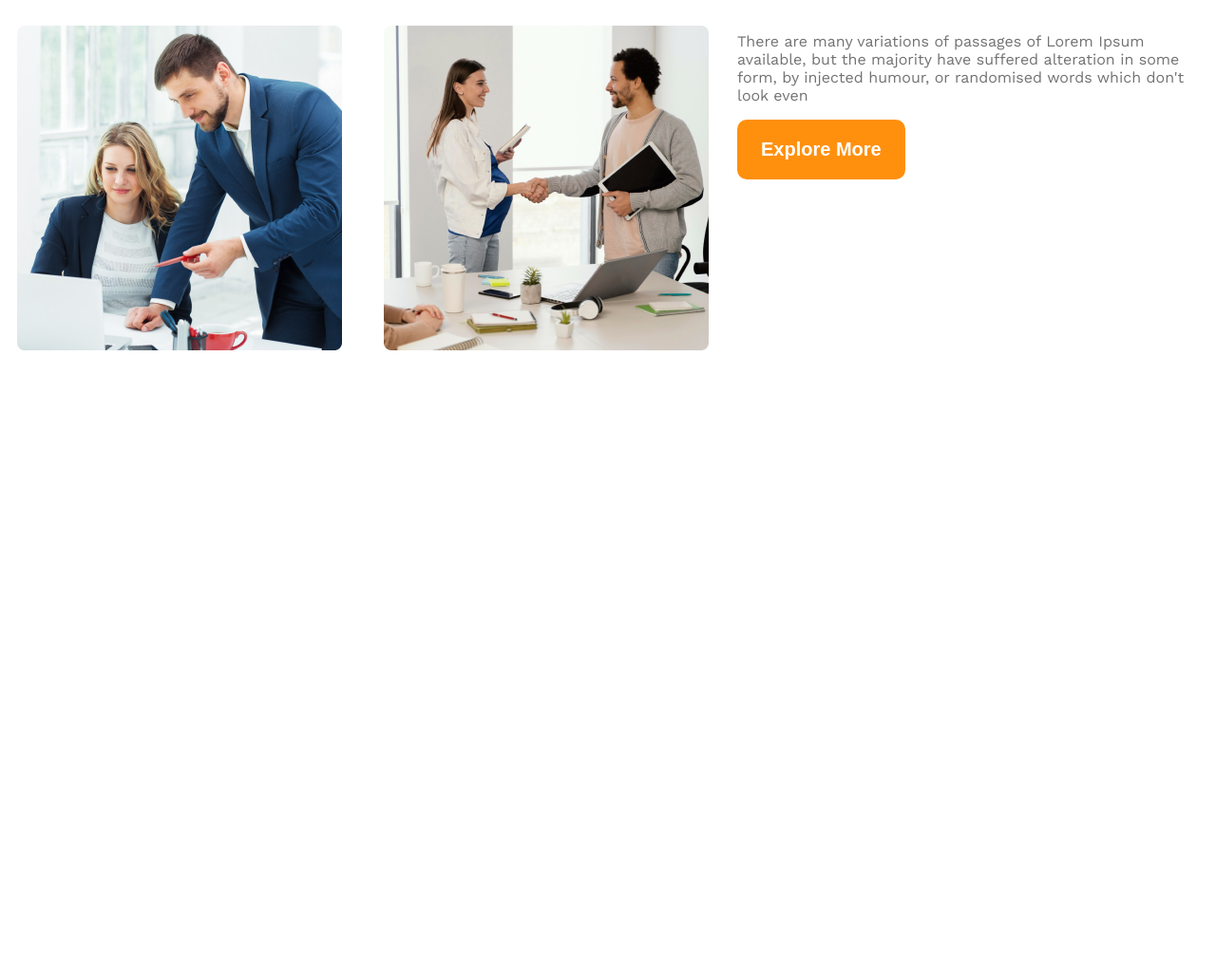
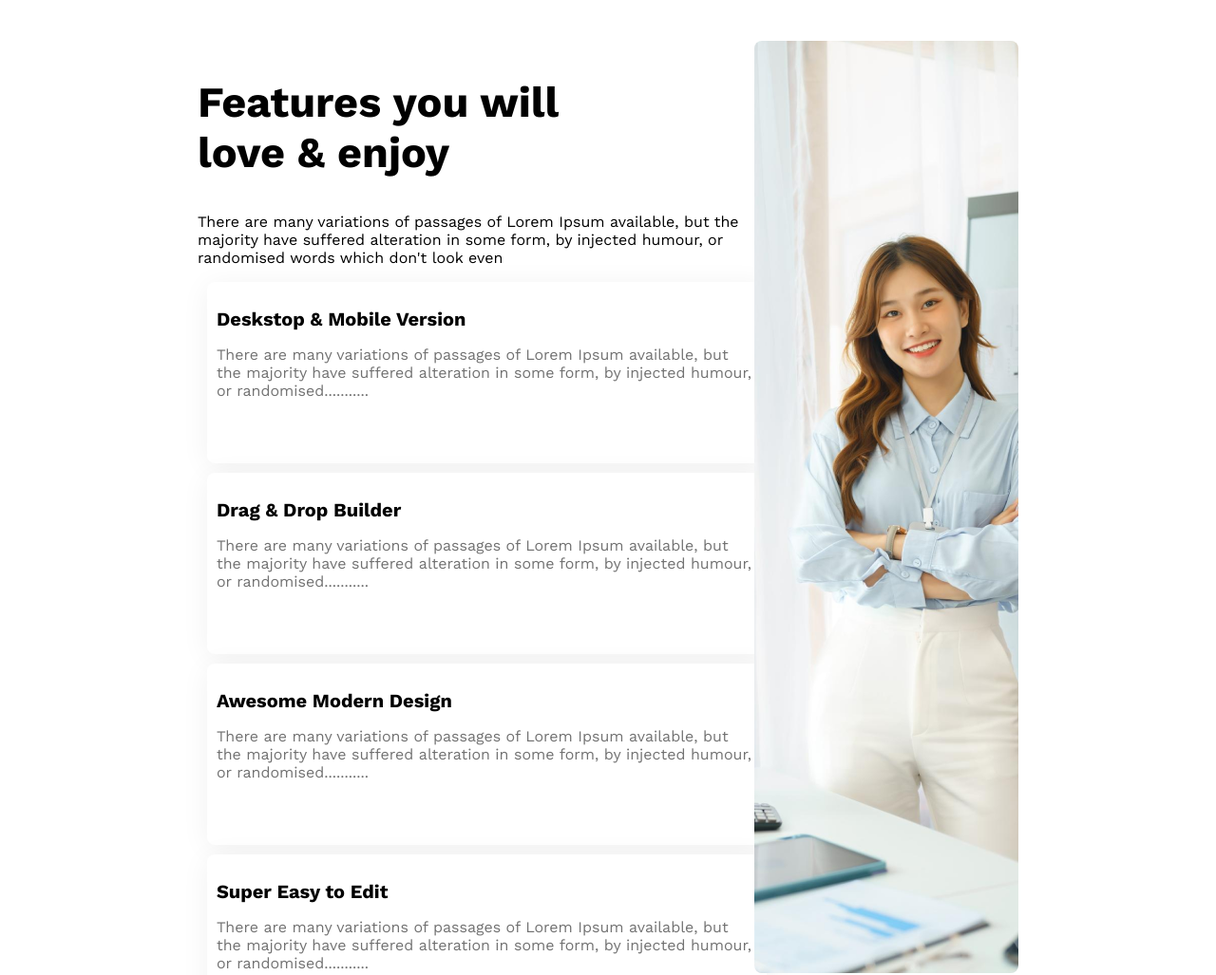
Before and after one commit to saiful108/assignment-2, a plain HTML site: page index.html in a window 1280 px wide. Shown: the part 1498-2525 px from the top of the page at 95% size. Before the commit the page ends 1889 px from the top, so only its background shows below. Drawn offline with nearby package versions, Linux system fonts and the light colour scheme.

Commit message:
Features you will love & enjoy

```diff
--- a/index.html
+++ b/index.html
@@ -62,8 +62,39 @@
 
 
     </section>
+        <!-- love and enjoy -->
+<section class="love-and-enjoy">
+<div class="love-description">
+  <h1 style="font-size: 45px;">Features you will <br>
+     love & enjoy</h1>
+  <p>There are many variations of passages of Lorem Ipsum available, but the majority have suffered alteration in some form, by injected humour, or randomised words which don't look even</p>
 
+  <div class="Mobile-box">
+    <h2 class=" mobile-heading">Deskstop & Mobile Version</h2>
+    <p class="mobile-info">There are many variations of passages of Lorem Ipsum available, but the majority have suffered alteration in some form, by injected humour, or randomised...........</p>
 
+  </div>
+  <div class="Mobile-box">
+    <h2 class=" mobile-heading">Drag & Drop Builder</h2>
+    <p class="mobile-info">There are many variations of passages of Lorem Ipsum available, but the majority have suffered alteration in some form, by injected humour, or randomised...........</p>
+
+  </div>
+  <div class="Mobile-box">
+    <h2 class=" mobile-heading">Awesome Modern Design</h2>
+    <p class="mobile-info">There are many variations of passages of Lorem Ipsum available, but the majority have suffered alteration in some form, by injected humour, or randomised...........</p>
+
+  </div>
+  <div class="Mobile-box">
+    <h2 class=" mobile-heading">Super Easy to Edit</h2>
+    <p class="mobile-info">There are many variations of passages of Lorem Ipsum available, but the majority have suffered alteration in some form, by injected humour, or randomised...........</p>
+
+  </div>
+</div>
+<div class="img-architect">
+
+</div>
+
+</section>
 
 
 
--- a/style.css
+++ b/style.css
@@ -1,5 +1,5 @@
-.hide{
-    display:none;
+.hide {
+  display: none;
 }
 body {
   font-family: "Poppins", sans-serif;
@@ -57,14 +57,16 @@ body {
 
 /* feature */
 .feature {
+  margin-left: 200px;
+  margin-right: 200px;
   display: flex;
   margin-top: 20px;
   gap: 20px;
   align-items: center;
 }
 .grid img {
-  width: 342px;
-  height: 342px;
+  width: 142px;
+  height: 142px;
   padding: 10px;
 }
 .grid img:hover {
@@ -93,23 +95,61 @@ body {
 .btn-more {
   padding: 20px 0;
 }
+
+.img-architect {
+  width: 700px;
+  height: 982px;
+  background: url(images/architect.png);
+  background-position: center;
+  border-radius: 8px;
+}
+.love-and-enjoy {
+  margin-left: 200px;
+  margin-right: 200px;
+
+  row-gap: 54px;
+  margin-top: 60px;
+  display: flex;
+}
+.love-description {
+  width: 586px;
+  height: 982px;
+}
+
+.Mobile-box {
+  margin: 10px;
+  padding: 10px;
+  width: 569px;
+  height: 171px;
+  background: #ffffff;
+  box-shadow: 0px 4px 30px rgba(0, 0, 0, 0.06);
+  border-radius: 8px;
+}
+.mobile-heading {
+  font-size: 20px;
+  font-weight: 600;
+}
+.mobile-info {
+  font-size: 16px;
+  font-weight: 400;
+  color: #727272;
+}
+
 /* responsive */
 @media screen and (max-width: 668px) {
   .nav {
-
     display: flex;
     flex-direction: column;
     justify-content: space-between;
     align-items: center;
     padding: 0px;
   }
-  .menu{
+  .menu {
     padding: 10px;
   }
   .menus {
     display: flex;
     flex-direction: column;
-
   }
   .brand {
     color: #131313;
@@ -127,12 +167,18 @@ body {
 
     justify-content: center;
   }
-  .feature{
+  .feature {
     display: flex;
     flex-direction: column;
+    margin: 0 auto;
   }
   .grid img {
-   width: 100%;
+    width: 100%;
+    height: 100vh;
   }
-
+  .love-and-enjoy{
+    display: flex;
+    flex-direction: column;
+    margin: 0 auto;
+  }
 }
```
